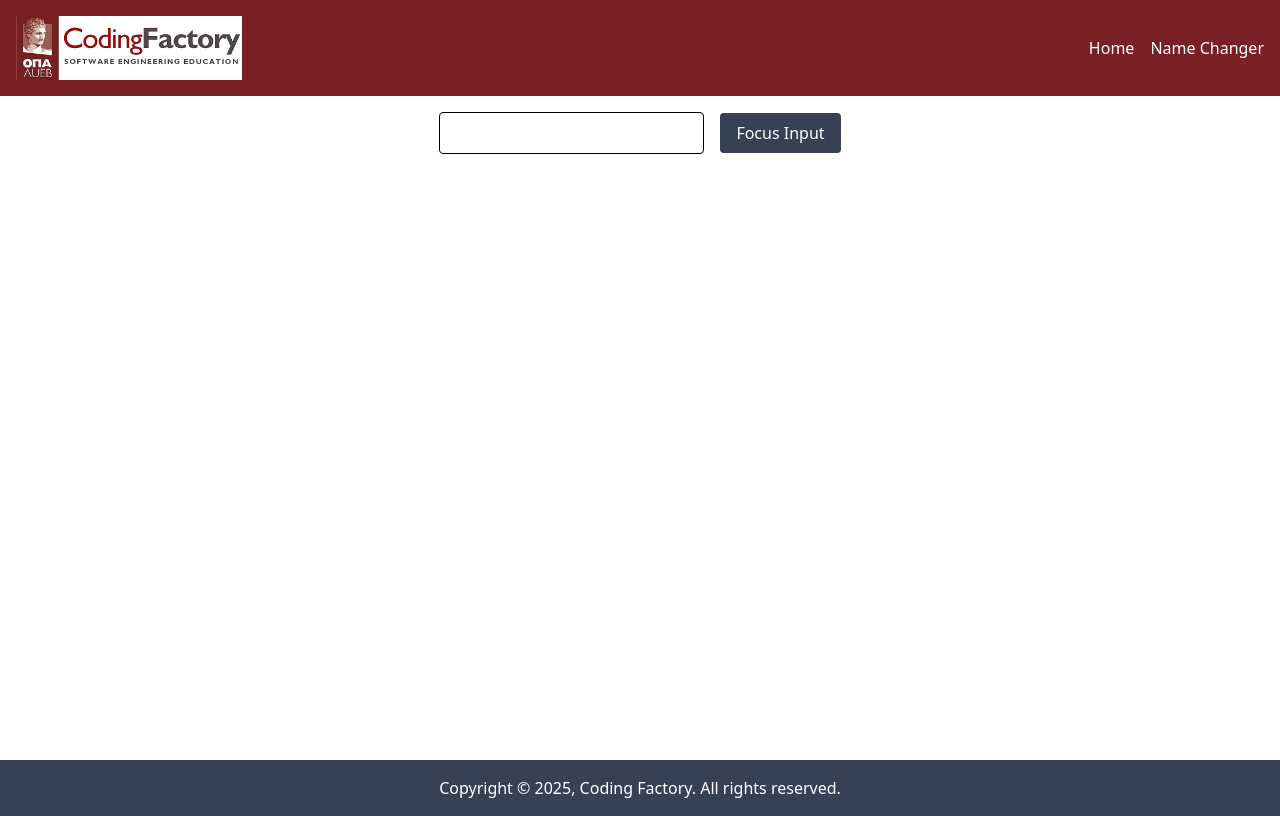
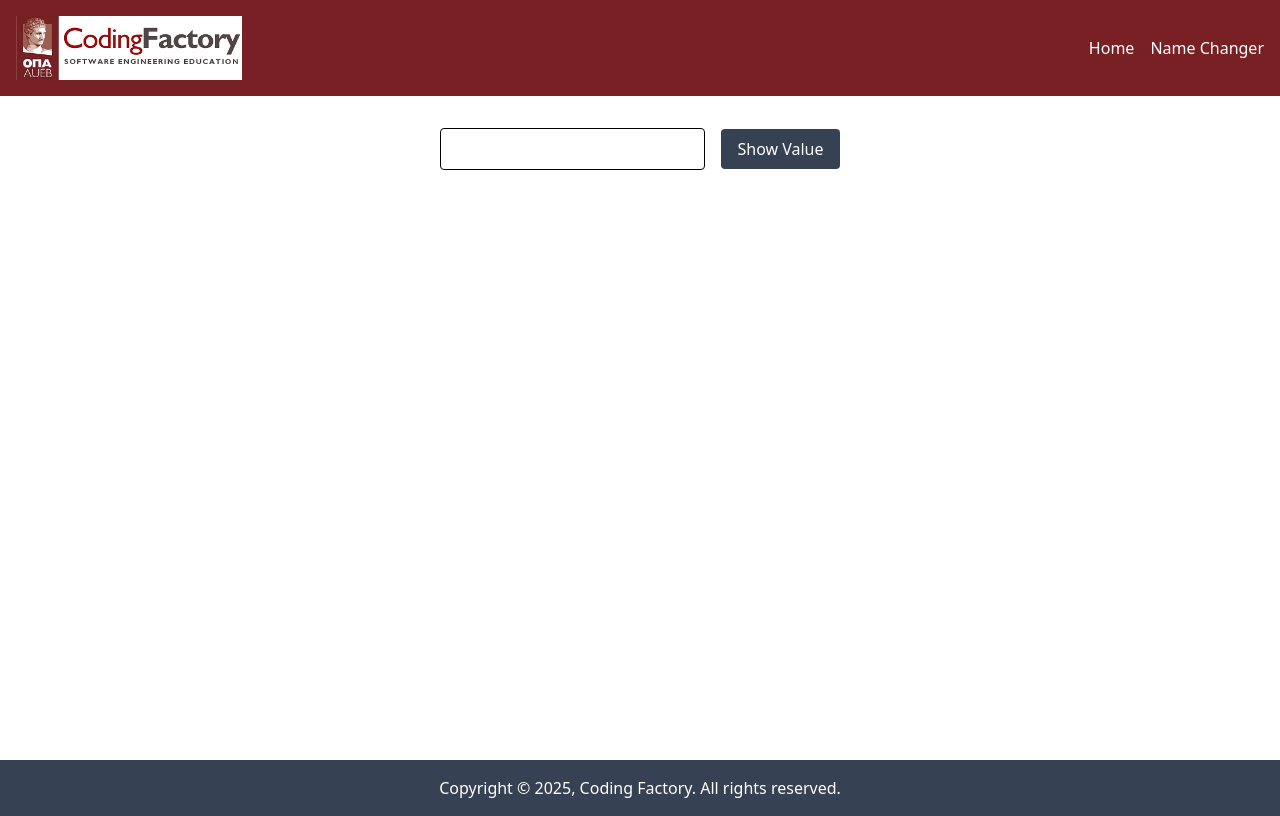
Before and after one commit to Kouvousis/cf6-react-intro, a React (Vite) app: page / in a window 1280 px wide. Built offline with nearby package versions, Linux system fonts and the light colour scheme.

Commit message:
feat: focus input example

```diff
--- a/src/App.tsx
+++ b/src/App.tsx
@@ -27,7 +27,8 @@
 // import AutoRedirectPage from "./pages/AutoRedirectPage.tsx";
 import AdvancedRedirect from "./components/AdvancedRedirect.tsx";
 import NotFoundPage from "./pages/NotFoundPage.tsx";
-import FocusInput from "./components/FocusInput.tsx";
+// import FocusInput from "./components/FocusInput.tsx";
+import UncontrolledInput from "./components/UncontrolledInput.tsx";
 
 function App() {
     // useEffect(() => {
@@ -67,7 +68,9 @@
                     {/*<Route path="/" element={<HomePage/>}/>*/}
                     <Route element={<RouterLayout/>}>
                         {/*<Route index element={<HomePage/>}/>*/}
-                        <Route index element={<FocusInput/>}/>
+                        {/*<Route index element={<FocusInput/>}/>*/}
+                        <Route index element={<UncontrolledInput/>}/>
+
                     </Route>
                     <Route path="examples" element={<RouterExamplesLayout/>}>
                         <Route index element={<ExamplesPage/>}/>
--- /dev/null
+++ b/src/components/ControlledInput.tsx
@@ -0,0 +1,23 @@
+import {useState} from "react";
+
+const ControlledInput = () => {
+    const [name, setName] = useState<string>("");
+
+    const handleChange = (e: React.ChangeEvent<HTMLInputElement>) => {
+        setName(e.target.value);
+    }
+    return (
+        <>
+            <div className="text-center">
+                <input
+                    value={name}
+                    onChange={handleChange}
+                    type="text"
+                    className="border rounded px-4 py-2"
+                />
+            </div>
+        </>
+    )
+}
+
+export default ControlledInput
--- /dev/null
+++ b/src/components/UncontrolledInput.tsx
@@ -0,0 +1,29 @@
+import {useRef} from "react";
+
+const UncontrolledInput = () => {
+    const inputRef = useRef<HTMLInputElement>(null);
+
+    const handleClick = () => {
+        alert(`Value: ${inputRef.current?.value}`);
+    }
+    return (
+        <>
+            <div className="text-center mt-8 space-x-4">
+                <input
+                    ref={inputRef}
+                    type="text"
+                    className="border rounded px-4 py-2"
+                />
+                <button
+                    className="bg-cf-dark-gray text-white px-4 py-2 rounded"
+                    type="submit"
+                    onClick={handleClick}
+                >
+                    Show Value
+                </button>
+            </div>
+        </>
+    )
+}
+
+export default UncontrolledInput
```
